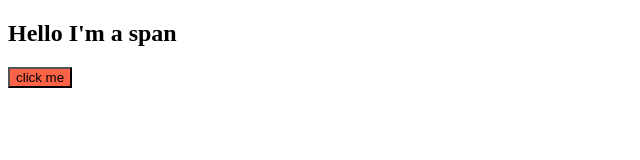
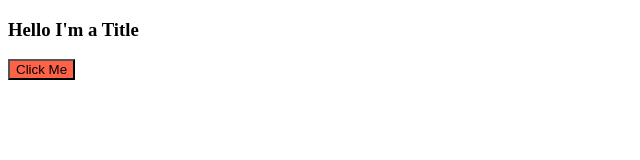
Before and after one commit to Jeeyeon-Lee/first-project, a plain HTML site: page movieweb/index.html in a window 1280 px wide. Shown: the whole page, without its empty margins (0-640 px from the left). Drawn offline with nearby package versions, Linux system fonts and the light colour scheme.

Commit message:
20231119-4

```diff
--- a/movieweb/index.html
+++ b/movieweb/index.html
@@ -3,21 +3,25 @@
   <body id="root"></body>
   <script src="https://unpkg.com/react@17.0.2/umd/react.production.min.js"></script>
   <script src="https://unpkg.com/react-dom@17.0.2/umd/react-dom.production.min.js"></script>
-  <script>
+  <script src="https://unpkg.com/@babel/standalone/babel.min.js"></script>
+  <script type="text/babel">
     const root = document.getElementById('root')
-    const span = React.createElement(
-      "h2",
-      {
-        onMouseEnter:()=>{console.log('mouse enter')}
-      },
-        "Hello I'm a span")
-    const btn = React.createElement(
-      "button",
-      {
-        onClick:()=>{console.log('클릭했습니다.')}, style:{backgroundColor:'tomato'}
-      },
-        "click me")
-    const container = React.createElement('div',null,[span , btn])
+    const Title = (
+      <h3 id='title' onMouseEnter={()=>console.log('mouse enter')}>
+        Hello I'm a Title
+      </h3>
+    )
+    const btn = (
+      <button
+        style={{
+          backgroundColor:'tomato'
+        }}
+          onClick={()=>{console.log('클릭했습니다.')}}
+      >
+        Click Me
+      </button>
+    )
+    const container = React.createElement('div',null,[Title , btn])
     //html로 보내기(what, where)
     ReactDOM.render(container,root)
   </script>
```
